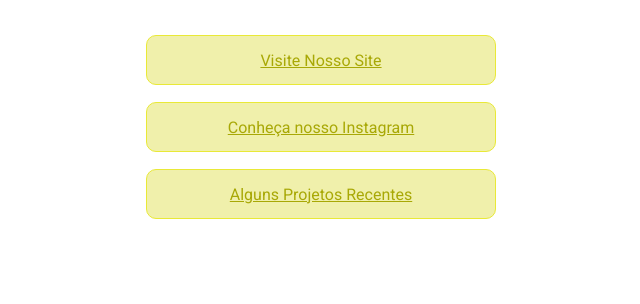
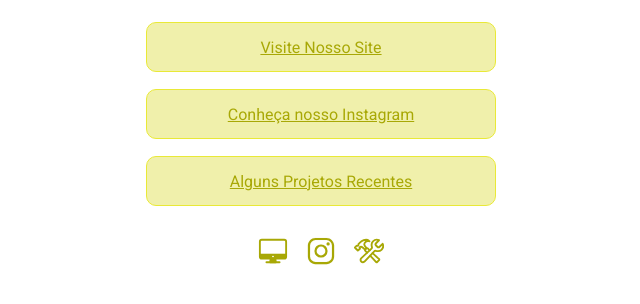
Before and after one commit to nicholaslouback/access-page, a plain HTML site: page index.html in a window 1280 px wide. Shown: the part 96-400 px from the top of the page, without its empty margins (319-959 px from the left). Drawn offline with nearby package versions, Linux system fonts and the light colour scheme.

Commit message:
Adicionando e Formatando Ícones

```diff
--- a/index.html
+++ b/index.html
@@ -16,7 +16,6 @@
     <div id="logo">
         <img src="logo.png" alt="logo">
         <p>@light4lifesolar</p>
-        <br><br>
     </div>
     <ul>
         <li>
@@ -29,8 +28,25 @@
             <a href="https://www.l4lsolar.com/projetos" target="_blank">Alguns Projetos Recentes</a>
         </li>
     </ul>
+    <div id="redessociais">
+
+        <a href="https://www.l4lsolar.com/" target="_blank" class="iconsite">
+            <ion-icon name="desktop-outline"></ion-icon>
+        </a>
+
+        <a href="https://www.instagram.com/light4lifesolar/?igsh=MWk0cXlrb3Njcmk3cw%3D%3D" target="_blank">
+            <ion-icon name="logo-instagram"></ion-icon>
+        </a>
+
+        <a href="https://www.l4lsolar.com/projetos" target="_blank">
+            <ion-icon name="construct-outline"></ion-icon>
+        </a>
+
     </div>
+    </div>
+
     <script type="module" src="https://unpkg.com/ionicons@7.1.0/dist/ionicons/ionicons.esm.js"></script>
     <script nomodule src="https://unpkg.com/ionicons@7.1.0/dist/ionicons/ionicons.js"></script>
+
 </body>
 </html>
--- a/style.css
+++ b/style.css
@@ -11,6 +11,7 @@ body *{
 
 body{
      background: url(amarelo.png) no-repeat top center/cover;
+     background-attachment: fixed;
 }
 
 #caixaim{
@@ -27,7 +28,7 @@ body{
 }
 
 #logo p {
-    font-weight: 500px;
+    font-weight: 500;
     line-height: 24px;
 }
 
@@ -37,6 +38,8 @@ ul{
     display: flex;
     flex-direction: column;
     gap: 17px;
+
+    padding: 25px 0px;
 }
 
 ul li a {
@@ -50,3 +53,30 @@ ul li a {
     border: 1px solid rgb(233, 233, 55);
     border-radius: 10px;
 }
+
+ul li :hover {
+    box-shadow: 5px 5px 10px rgb(230, 230, 118);
+    border-radius: 20%;
+    padding: 20px;
+}
+
+#redessociais {
+    display: flex;
+    gap: 18px;
+    padding: 5px;
+    justify-content: center;
+}
+
+#redessociais a{
+    font-size: 30px;
+    display: flex;
+    align-items: center;
+    justify-content: center;
+    overflow: hidden;
+}
+
+#redessociais :hover{
+    box-shadow: 5px 5px 10px rgb(230, 230, 118);
+    border-radius: 30%;
+    padding: 5px;
+}
```
